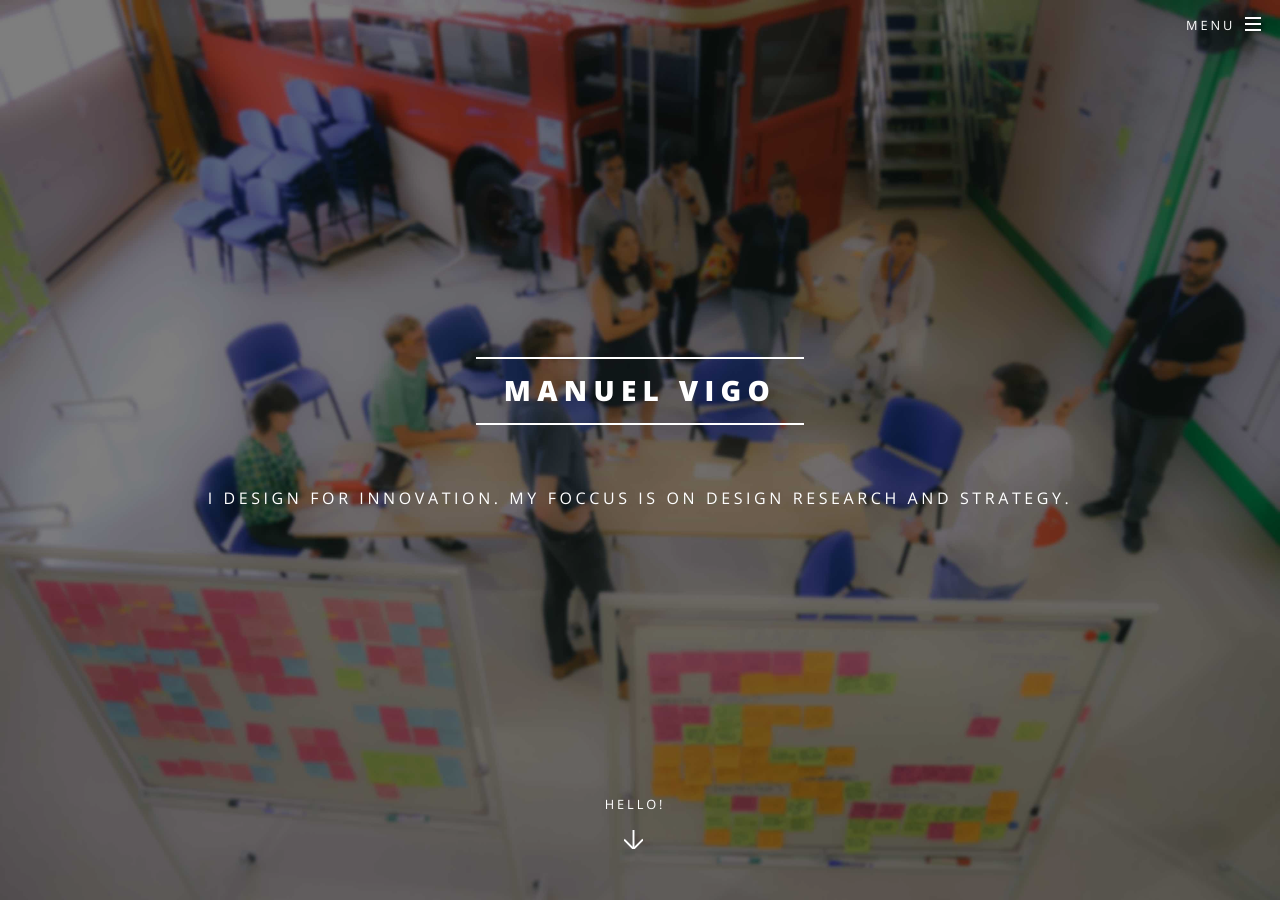
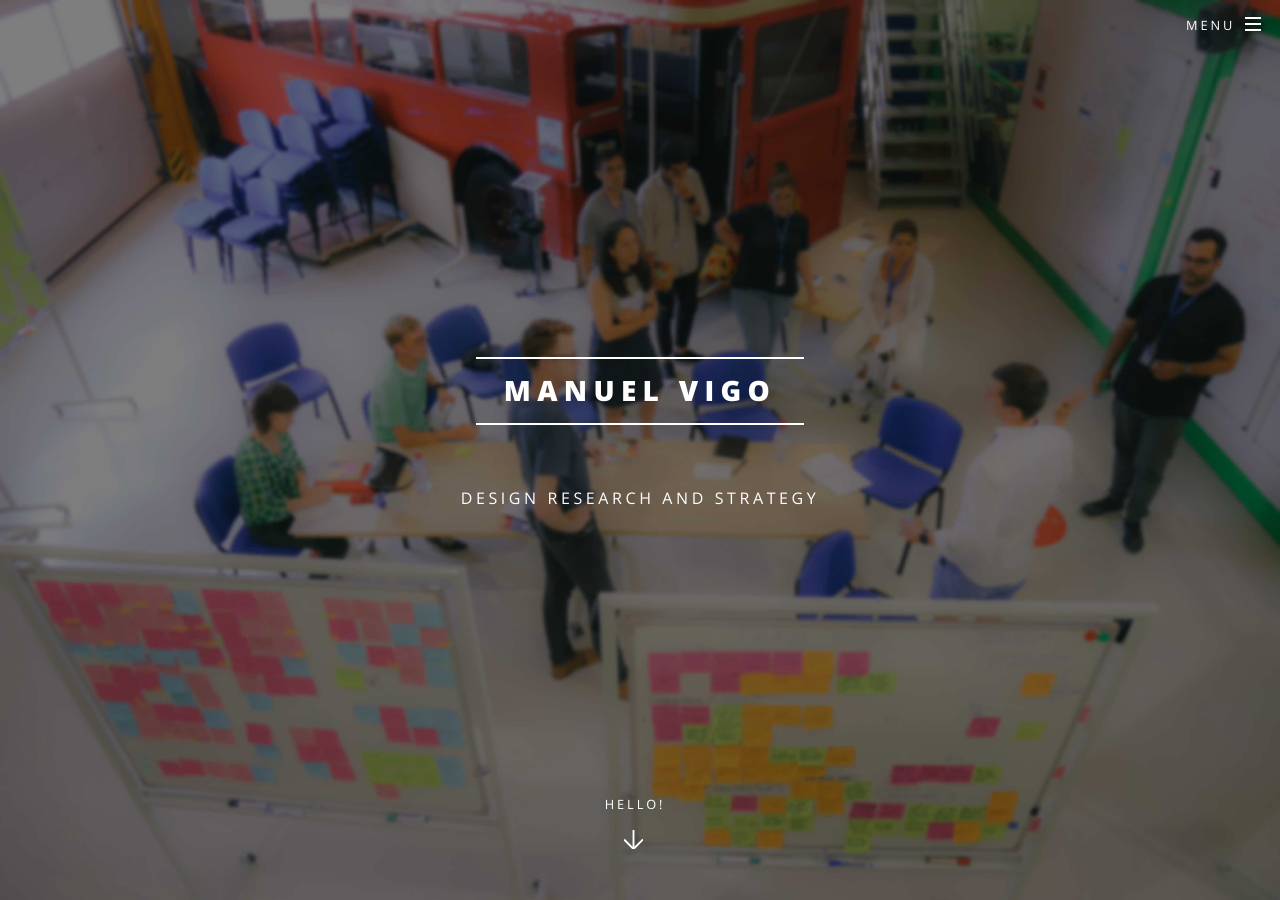
Before and after one commit to mvigo/mvigo.github.io, a Jekyll site: the page built from index.html, in a window 1280 px wide and 900 px high. Built offline with Jekyll 4.4.1, drawn with Linux system fonts in a browser that asks for light colours.

Commit message:
newdescript

```diff
--- a/_config.yml
+++ b/_config.yml
@@ -3,7 +3,7 @@
 
 # Site settings
 title: Manuel Vigo
-description: I design for innovation. My foccus is on design research and strategy.
+description: Design Research and Strategy
 #[Say hello!](mailto:manuel@tacutacu.pe)
 owner: Manuel Vigo # or company name
 first_published: 2016 # if migrating another site, the year of your first publish
```
